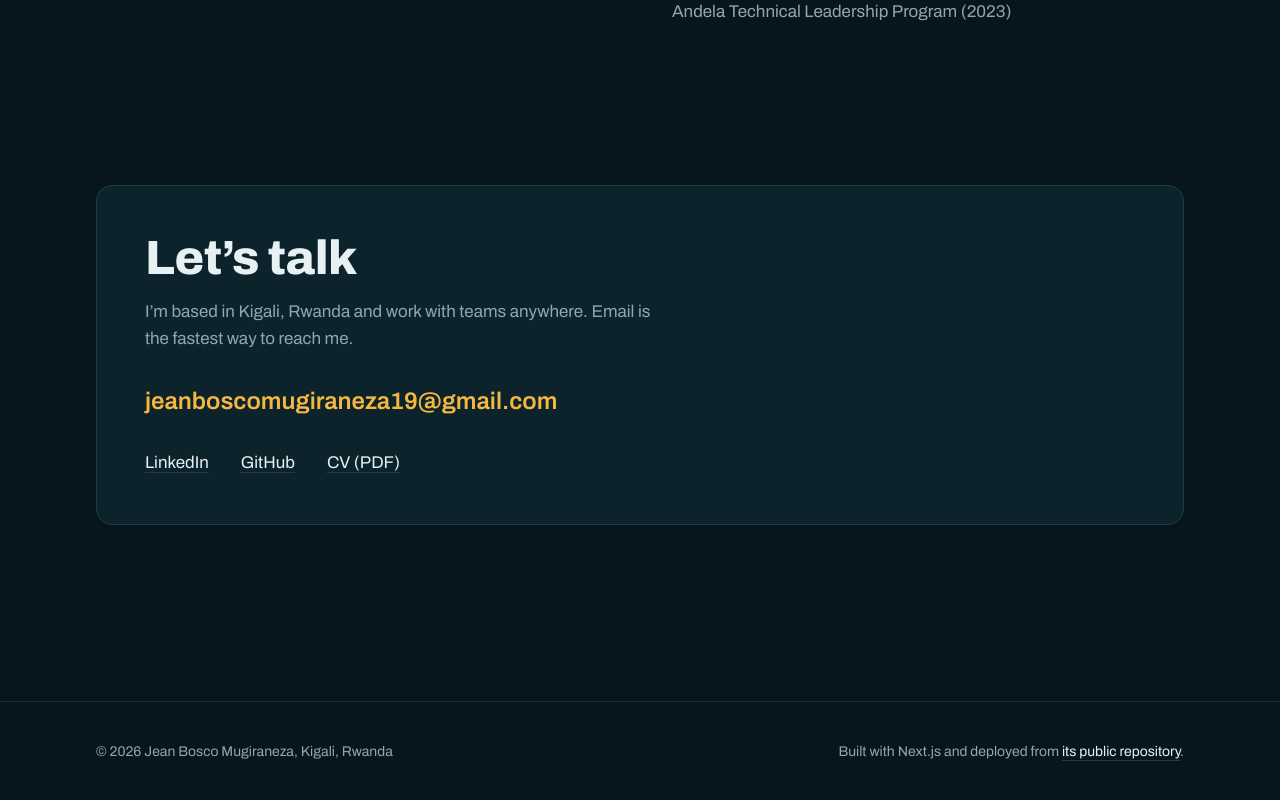
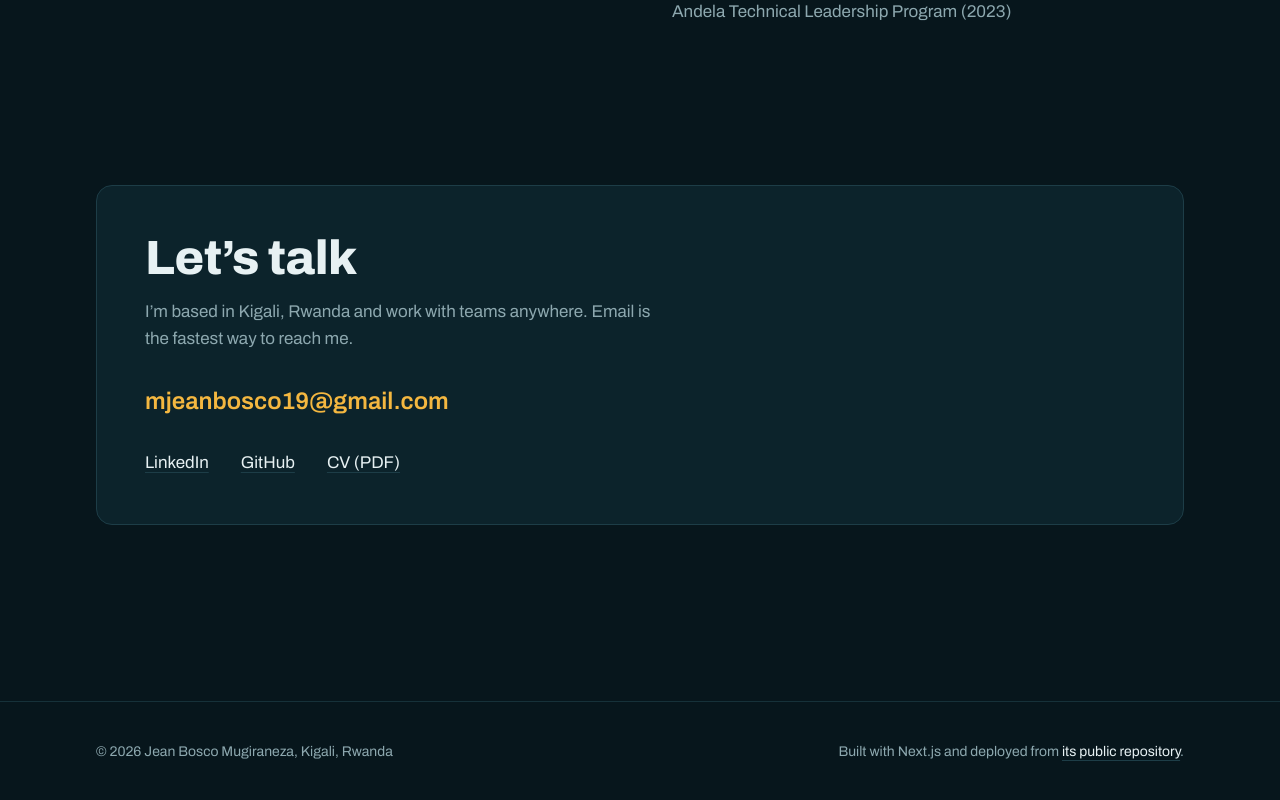
Before and after one commit to mjeanbosco19/mjeanbosco19.github.io, a Next.js app: page / in a window 1280 px wide. Shown: the part 4521-5321 px from the top of the page. Built offline with nearby package versions, Linux system fonts and the light colour scheme.

Commit message:
Use public contact email on the site and web CV

```diff
--- a/src/content/profile.ts
+++ b/src/content/profile.ts
@@ -10,7 +10,7 @@ export const person = {
   intro:
     'Software Engineer at the Rwanda Ministry of Health’s National Health Intelligence Centre, seconded by UNFPA Rwanda. I co-founded ETITE Ltd in 2020. I work across the whole system: NestJS and PostgreSQL services, Next.js front ends, real-time video, identity and security, and the infrastructure underneath.',
   location: 'Kigali, Rwanda',
-  email: 'jeanboscomugiraneza19@gmail.com',
+  email: 'mjeanbosco19@gmail.com',
   linkedin: 'https://www.linkedin.com/in/mjeanbosco19',
   github: 'https://github.com/mjeanbosco19',
   site: 'https://jeanbosco.tech',
```
Also changed, not shown: 1 other file (tests, documents, lock files or other folders).
